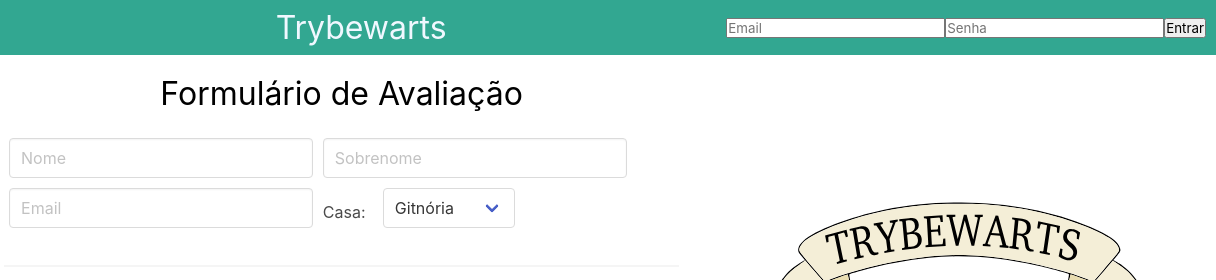
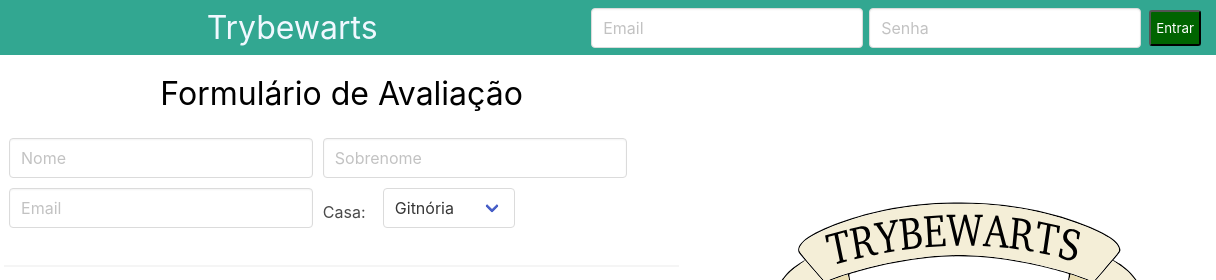
Before and after one commit to georgia-rocha/Projetc-Trybewarts, a plain HTML site: page index.html in a window 1280 px wide. Shown: the top 280 px of the page, 64-1280 px from the left. Drawn offline with nearby package versions, Linux system fonts and the light colour scheme.

Commit message:
adicionando fotos

```diff
--- a/index.html
+++ b/index.html
@@ -15,8 +15,8 @@
         <img src="images/trybewarts-header-logo.svg" alt="" class="trybewarts-header-logo">
         <h1 id="trybewarts-header-title">Trybewarts</h1>
         <form action="" class="trybewarts-login">
-            <input type="email" name="email" id="email" autocomplete="off" class="input-email" placeholder="Email">
-            <input type="password" name="password" id="password" autocomplete="off" class="input-password"
+            <input type="email" name="email" id="email" autocomplete="off" class="input-email input" placeholder="Email">
+            <input type="password" name="password" id="password" autocomplete="off" class="input-password input"
                 placeholder="Senha">
             <button type="submit" id="input-login">Entrar</button>
         </form>
--- a/style.css
+++ b/style.css
@@ -2,7 +2,17 @@
   margin: 0;
   padding: 0;
 }
+#email, #password {
+  margin: 3px;
+}
 
+#input-login {
+  background-color: darkgreen;
+  color: white;
+  border-radius: 3px;
+  padding: 5px;
+  margin: 5px;
+}
 .header {
   background: rgb(50, 167, 145);
   height: 55px;
```
Also changed, not shown: tela1.png (added), tela2.png (added).
